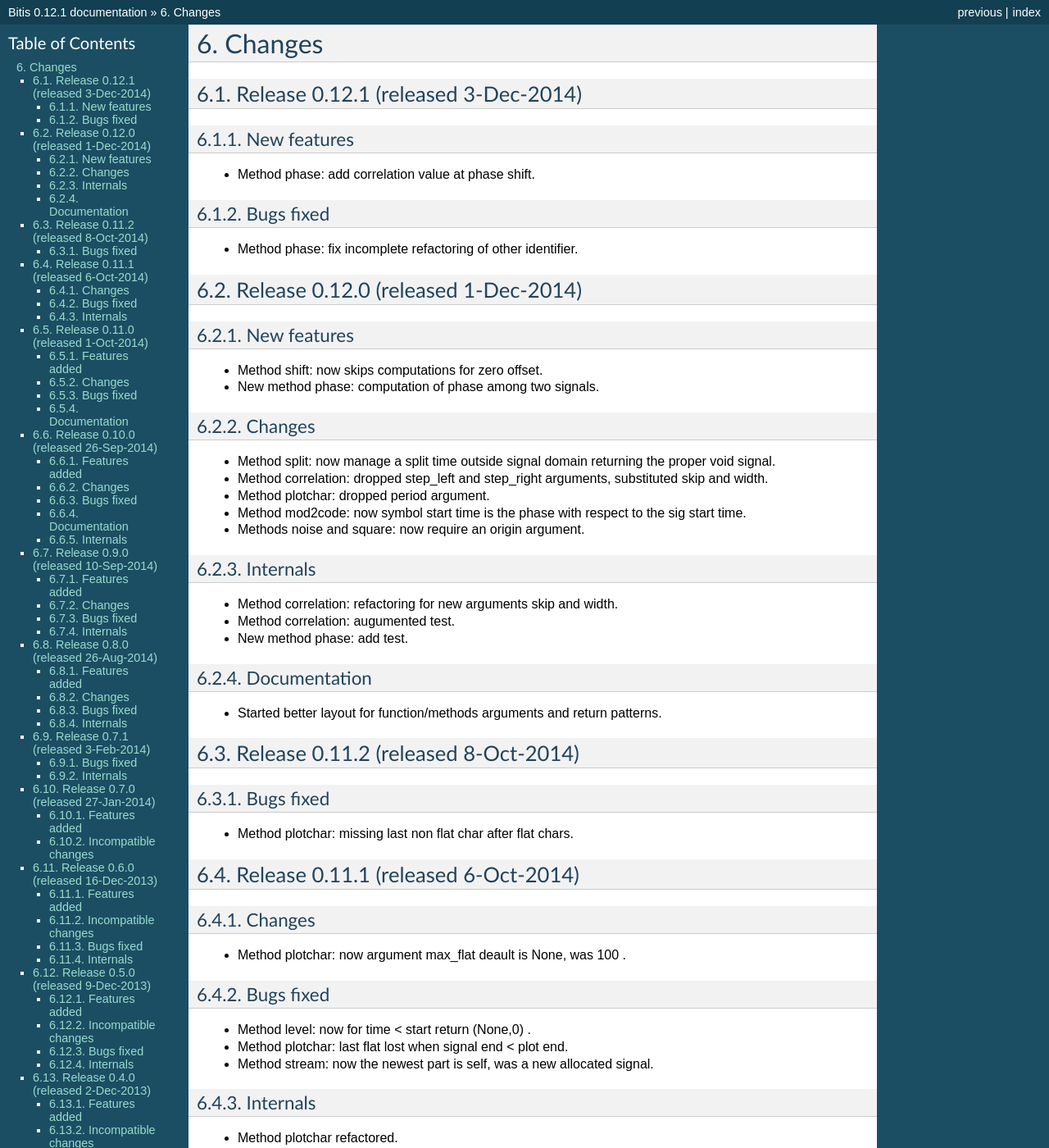
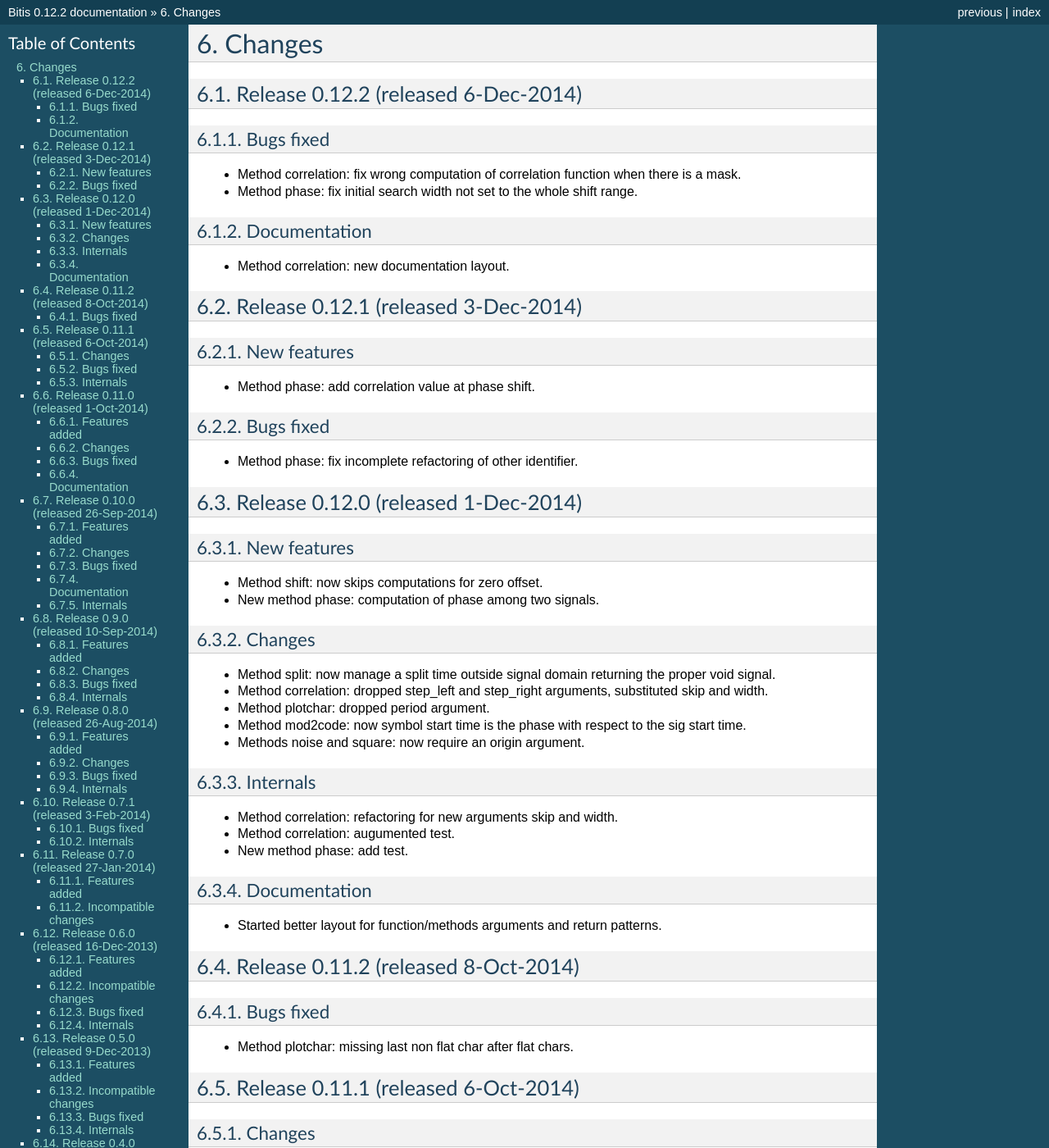
Before and after one commit to INRIM/bitis, a Sphinx documentation site: the page built from doc/changelog.rst, in a window 1280 px wide and 1400 px high. Shown: the whole window at 82% size. Built offline with Sphinx 7.4.7, drawn with Linux system fonts in a browser that asks for light colours; some of the changed text lies outside the part shown.

Commit message:
Documentation update.

```diff
--- a/bitis.py
+++ b/bitis.py
@@ -37,7 +37,7 @@ import sys              # sys constants
 
 # define global variables
 
-__version__ = '0.12.1'
+__version__ = '0.12.2'
 __author__ = 'Fabrizio Pollastri <f.pollastri@inrim.it>'
 
 
--- a/doc/changelog.rst
+++ b/doc/changelog.rst
@@ -1,17 +1,29 @@
 Changes
 *******
+
+Release 0.12.2 (released 6-Dec-2014)
+====================================
+
+Bugs fixed
+----------
+* Method correlation: fix wrong computation of correlation function when there
+  is a mask.
+* Method phase: fix initial search width not set to the whole shift range.
+
+Documentation
+-------------
+* Method correlation: new documentation layout.
+
 
 Release 0.12.1 (released 3-Dec-2014)
 ====================================
 
 New features
 ------------
-
 * Method phase: add correlation value at phase shift.
 
 Bugs fixed
 ----------
-
 * Method phase: fix incomplete refactoring of other identifier.
 
 
@@ -20,7 +32,6 @@ Release 0.12.0 (released 1-Dec-2014)
 
 New features
 ------------
-
 * Method shift: now skips computations for zero offset.
 * New method phase: computation of phase among two signals.
 
@@ -52,7 +63,6 @@ Release 0.11.2 (released 8-Oct-2014)
 
 Bugs fixed
 ----------
-
 * Method plotchar: missing last non flat char after flat chars.
 
 
@@ -61,19 +71,16 @@ Release 0.11.1 (released 6-Oct-2014)
 
 Changes
 -------
-
 * Method plotchar: now argument max_flat deault is None, was 100 .
 
 Bugs fixed
 ----------
-
 * Method level: now for time < start return (None,0) .
 * Method plotchar: last flat lost when signal end < plot end.
 * Method stream: now the newest part is self, was a new allocated signal.
 
 Internals
 ---------
-
 * Method plotchar refactored.
 * New test for methods level and plotchar.
 
@@ -83,25 +90,21 @@ Release 0.11.0 (released 1-Oct-2014)
 
 Features added
 --------------
-
 * Method plotchar: semigraphic signal plot with line drawing characters.
 
 Changes
 -------
-
 * Method level: now return None, len(signal) when time is beyond signal end.
 * Method elapse: return zero when signal is void, before was none.
 
 Bugs fixed
 ----------
-
 * Method serial_tx: returned void signal when chars had len == 1.
 * Method serial_rx: dead lock when last sample time was before end time and
   after last ege time.
 
 Documentation
 -------------
-
 * Add example plot.
 
 
@@ -110,7 +113,6 @@ Release 0.10.0 (released 26-Sep-2014)
 
 Features added
 --------------
-
 * Method validate: a consistency checker for signal attributes.
 * Method code2mod: code to symbols signal modulator.
 * Method mod2code: demodulator by maximum correlation symbol estimation.
@@ -123,7 +125,6 @@ Features added
 
 Changes
 -------
-
 * Method test changed to function.
 * Signal instancing now validate signal attributes.
 * Now, instancing of Signal() generates a void signal.
@@ -132,7 +133,6 @@ Changes
 
 Bugs fixed
 ----------
-
 * Method chop: wrong chop when split falls on signal end.
 * Method __add__: added inplace=false to join call.
 * Method level: wrong level returned.
@@ -143,12 +143,10 @@ Bugs fixed
 
 Documentation
 -------------
-
 * Added the rules of BTS format.
 
 Internals
 ---------
-
 * Rewrite of void signal handling through all methods and functions.
 * New test for methods code2mod and mod2code.
 * Refactored method split with method level.
@@ -162,20 +160,17 @@ Release 0.9.0 (released 10-Sep-2014)
 
 Features added
 --------------
-
 * New method level: return the signal level and edge position at a given time.
 * Methods shift, reverse, __invert__ now can work inplace: result into self signal.
 * New method __nonzero__: return true if the signal is not empty.
 
 Changes
 -------
-
 * All methods and objects changed to work with the new BTS format (v2).
 * Removed methods: start, end.
 
 Bugs fixed
 ----------
-
 * Fix method reverse: now works when signal start != 0.
 * Fix method split when split time falls on signal start or end and after last edge.
 * Fix method chop.
@@ -185,7 +180,6 @@ Bugs fixed
 
 Internals
 ---------
-
 * Method _intersect now returns as last edge position the position plus one.
 * Added tests for inplace/noinplace testing.
 
@@ -195,7 +189,6 @@ Release 0.8.0 (released 26-Aug-2014)
 
 Features added
 --------------
-
 * New method chop: divide a signal in a sequence of contiguous signal of
   given period.
 * Method correlation now has a mask argument: if mask signal is not none, the
@@ -210,14 +203,12 @@ Features added
 
 Changes
 -------
-
 * Methods start, end, elapsed now return None when the signal time changes
   sequence is empty.
 * Method bin2pwm now signal start=origin and signal end is not extended.
 
 Bugs fixed
 ----------
-
 * Fix method correlation stepping limits for defaults.
 * Fix method split splitting on a change time: now correct end of older part
   and correct start of newer part are generated.
@@ -226,7 +217,6 @@ Bugs fixed
 
 Internals
 ---------
-
 * Added test for method chop.
 * Added test for new the convertion mode (sync symb corr) of method pwm2bin.
 
@@ -236,12 +226,10 @@ Release 0.7.1 (released 3-Feb-2014)
 
 Bugs fixed
 ----------
-
 * Fix inequality test: missing __ne__ method.
 
 Internals
 ---------
-
 * Optimized "and" and "or" operator for constant signals.
 
 
@@ -250,13 +238,11 @@ Release 0.7.0 (released 27-Jan-2014)
 
 Features added
 --------------
-
 * Add buf_step to method stream.
 * Add return self to in place working method clone_into.
 
 Incompatible changes
 --------------------
-
 * Change step_start, step_num with step_left, step_right in method correlation.
 * Change correlation unittest from a graphic one to procedural only.
 
@@ -266,7 +252,6 @@ Release 0.6.0 (released 16-Dec-2013)
 
 Features added
 --------------
-
 * Add method clone_into.
 * Add method concatenate: add operator.
 * Add method stream.
@@ -277,19 +262,16 @@ Features added
 
 Incompatible changes
 --------------------
-
 * Change start level with active argument in noise method.
 
 Bugs fixed
 ----------
-
 * Fix method append: make it return the signal with the append result.
 * Fix shift in correlation method.
 * Fix time shift computation in correlaton method: was delayed by 1 step size.
 
 Internals
 ---------
-
 * Change method append: check arguments with assert.
 * Refactor method split.
 
@@ -299,7 +281,6 @@ Release 0.5.0 (released 9-Dec-2013)
 
 Features added
 --------------
-
 * Embed y limits setting into plot method.
 * Add method square for signal generation of a periodc square wave.
 * Add a more fine control in correlation function computation.
@@ -310,18 +291,15 @@ Features added
 
 Incompatible changes
 --------------------
-
 * Change start times computation in bin2pwn, serial_tx to minimize
   time elapse from start to first change.
 
 Bugs fixed
 ----------
-
 * Fix 0.4.0 release changelog: missing changes.
 
 Internals
 ---------
-
 * Change noise from method to function.
 * Change examples for changed noise method.
 
@@ -331,7 +309,6 @@ Release 0.4.0 (released 2-Dec-2013)
 
 Features added
 --------------
-
 * Add signal split method.
 * Add two signals join method.
 * Add unittest for split and join.
@@ -339,19 +316,16 @@ Features added
 
 Incompatible changes
 --------------------
-
 * Uniformate pwm2bin arguments to bin2pwm methods.
 * Add tscale=1. argument in bin2pwm.
 * Change to tscale=1. argument in serial_tx.
 
 Bugs fixed
 ----------
-
 * Fix slevel setup, signal start and end in bin2pwm.
 
 Internals
 ---------
-
 * Rewrite jitter method.
 
 
@@ -360,7 +334,6 @@ Release 0.3.0 (released 11-Nov-2013)
 
 Features added
 --------------
-
 * Add async serial transmitter (bits.serial_tx method) from chars to BTS
   serial line signal.
 * Add async serial receiver (bitis.serial_rx method) from BTS serial line
@@ -375,7 +348,6 @@ Release 0.2.0 (released 4-Nov-2013)
 
 Features added
 --------------
-
 * Add PWM coder and decoder between a BTS signal (PWM) and a binary code.
 * New correlation example.
 
```
